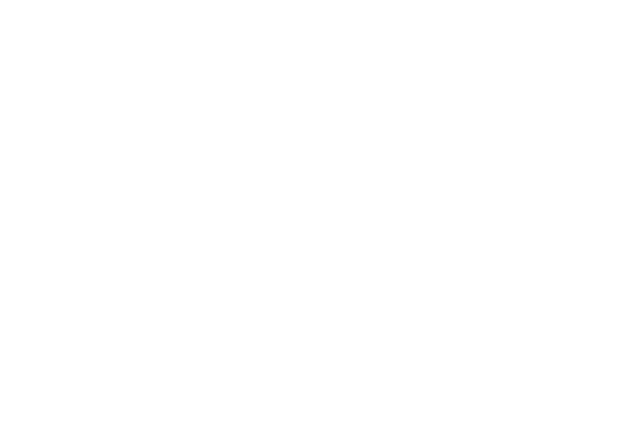
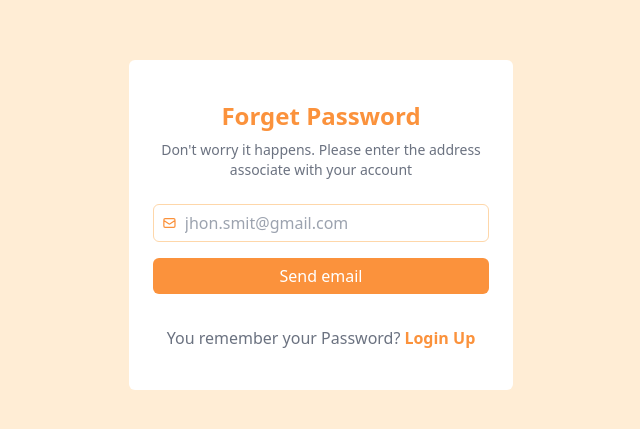
Before and after one commit to beshakimi/team, a React (Create React App) app: page /forgetPassword in a window 1280 px wide. Before the commit this address had no page. Shown: the part 175-604 px from the top of the page, without its empty margins (319-959 px from the left). Built offline with nearby package versions, Linux system fonts and the light colour scheme.

Commit message:
create sign up page

```diff
--- a/src/App.js
+++ b/src/App.js
@@ -5,6 +5,7 @@ import Home from './Pages/Home';
 import { BrowserRouter, Route, Routes } from 'react-router-dom';
 import Login from './Components/User/Login';
 import SignUp from './Components/User/SignUp';
+import ForgetPassword from './Components/User/ForgetPassword';
 
 function App() {
   return (
@@ -24,6 +25,7 @@ function App() {
       <Route path='/' element={ <Home/>} />
       <Route path='/login' element={<Login/>} />
       <Route path='/signUp' element={<SignUp/>} />
+      <Route path='/forgetPassword' element={<ForgetPassword/>} />
     </Routes>
   </BrowserRouter>
 
--- /dev/null
+++ b/src/Components/User/ForgetPassword.jsx
@@ -0,0 +1,47 @@
+import React from 'react'
+import { Link } from 'react-router-dom';
+import { HiOutlineMail } from "react-icons/hi";
+
+export default function ForgetPassword() {
+  return (
+    <div className='bg-orange-100 h-screen '>
+
+    <div className='w-full h-screen flex justify-center items-center'>
+
+        <div className='w-96 py-10 px-6 flex flex-col gap-4 rounded-md bg-white justify-center relative'>
+
+            {/* login  */}
+            <div className='flex flex-col gap-2'>
+                <h1 className='w-full text-center text-2xl font-bold text-orange-400 '>Forget Password</h1>
+                <p className='w-full text-center text-sm text-gray-500'>Don't worry it happens. Please enter the address associate with your account </p>
+            </div>
+
+            <form action="" className='flex flex-col gap-4 mt-2'>
+
+                {/* email  */}
+                <div className='flex gap-2 input items-center'>
+                    <HiOutlineMail className='text-orange-400' />
+                    <input type="text" placeholder='jhon.smit@gmail.com' className='w-full outline-none' />
+                </div>
+
+                {/* Send email  */}
+                <input type="submit" value='Send email' className='w-full text-white py-[6px] rounded-md text-center bg-orange-400 hover:cursor-pointer hover:bg-orange-500 ease-in duration-150' />
+
+
+                {/* remember password  */}
+                <div className='flex gap-1 justify-center mt-4'>
+                    <p className='text-gray-500'>You remember your Password?</p>
+                    <Link to='/login'>
+                    <p className='font-semibold text-orange-400 hover:cursor-pointer hover:underline ease-in duration-150'>Login Up</p>
+                    </Link>
+                </div>
+            </form>
+
+
+        </div>
+
+    </div>
+
+</div>
+  )
+}
--- a/src/Components/User/Login.jsx
+++ b/src/Components/User/Login.jsx
@@ -25,11 +25,11 @@ export default function Login() {
 
                     {/* login  */}
                     <div className='flex flex-col gap-2'>
-                        <h1 className='text-2xl font-bold text-orange-400 '>Loge in</h1>
-                        <p className='text-sm text-gray-500'>Enter valid email & password to contenue </p>
+                        <h1 className='text-2xl font-bold w-full text-center text-orange-400 '>Loge in</h1>
+                        <p className='text-sm w-full text-center text-gray-500'>Enter valid email & password to contenue </p>
                     </div>
 
-                    <form action="" className='flex flex-col gap-4'>
+                    <form action="" className='flex flex-col gap-4 mt-2'>
 
                         {/* email  */}
                         <div className='flex gap-2 input items-center'>
@@ -48,9 +48,11 @@ export default function Login() {
                             <div className='ml-1 flex gap-2 items-center'>
                                 <input type='checkbox' className='checked:border-orange-400' />
                                 <p className='text-sm text-gray-500'>Remember me</p>
+
                             </div>
-
-                            <p className='text-sm text-orange-400 hover:cursor-pointer hover:underline ease-in duration-150'>Forget password</p>
+                            <Link to='/forgetPassword'>
+                                <p className='text-sm text-orange-400 hover:cursor-pointer hover:underline ease-in duration-150'>Forget password</p>
+                            </Link>
                         </div>
 
                         {/* login  */}
@@ -87,7 +89,7 @@ export default function Login() {
                         <div className='flex gap-1 justify-center mt-4'>
                             <p className='text-gray-500'>Haven't any account?</p>
                             <Link to='/signUp'>
-                            <p className='font-semibold text-orange-400 hover:cursor-pointer hover:underline ease-in duration-150'>Sign Up</p>
+                                <p className='font-semibold text-orange-400 hover:cursor-pointer hover:underline ease-in duration-150'>Sign Up</p>
                             </Link>
                         </div>
                     </form>
--- a/src/Components/User/SignUp.jsx
+++ b/src/Components/User/SignUp.jsx
@@ -16,15 +16,13 @@ export default function SignUp() {
                 <img src="media/blog/5.jpg" alt="" className='col-span-3 h-[420px] object-cover' />
 
                 <div className='col-span-2 px-6 flex flex-col gap-4 bg-white justify-center relative'>
-                <Link to='/login' className='absolute top-4 right-4 w-6 h-6 flex items-center justify-center text-orange-400 rounded-md border border-orange-400 hover:cursor-pointer hover:text-white hover:bg-orange-400 ease-in duration-150'>
-                        <IoClose  />
-                    </Link>
+
                     <div className='flex flex-col gap-2'>
-                        <h1 className='text-2xl font-bold text-orange-400 '>Sign Up</h1>
-                        <p className='text-sm text-gray-500'>Use proper information to continue </p>
+                        <h1 className='w-full text-center text-2xl font-bold text-orange-400 '>Sign Up</h1>
+                        <p className='text-sm w-full text-center text-gray-500'>Use proper information to continue </p>
                     </div>
 
-                    <form action="" className='flex flex-col gap-4'>
+                    <form action="" className='flex flex-col gap-4 mt-2'>
 
                         {/* full name  */}
                         <div className='flex gap-2 input items-center'>
```
